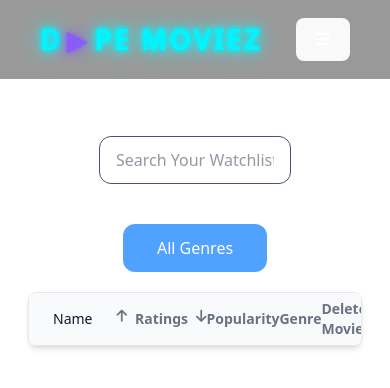
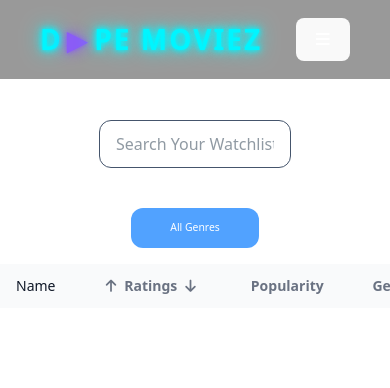
Before and after one commit to tajinder2610/Frontend-Project, a React (Vite) app: page /watchlist in a window 390 px wide. Shown: the top 388 px of the page. Built offline with nearby package versions, Linux system fonts and the light colour scheme.

Commit message:
mobile watchlist

```diff
--- a/src/components/WatchList.jsx
+++ b/src/components/WatchList.jsx
@@ -16,7 +16,7 @@ function Watchlist() {
   const [genreList, setGenreList] = useState([]);
   const [currGenre, setCurrGenre] = useState("All Genres");
 
-  // ✅ Sort Low → High
+  // Sort Low → High
   const handleAscendingRatings = useCallback(() => {
     const sorted = [...watchlist].sort(
       (a, b) => a.vote_average - b.vote_average
@@ -24,7 +24,7 @@ function Watchlist() {
     setWatchlist(sorted);
   }, [watchlist, setWatchlist]);
 
-  // ✅ Sort High → Low
+  // Sort High → Low
   const handleDescendingRatings = useCallback(() => {
     const sorted = [...watchlist].sort(
       (a, b) => b.vote_average - a.vote_average
@@ -32,17 +32,17 @@ function Watchlist() {
     setWatchlist(sorted);
   }, [watchlist, setWatchlist]);
 
-  // ✅ Search Handler
+  // Search Handler
   const handleSearch = useCallback((e) => {
     setSearch(e.target.value);
   }, []);
 
-  // ✅ Genre Click
+  // Genre Click
   const handleGenreClick = useCallback((genre) => {
     setCurrGenre(genre);
   }, []);
 
-  // ✅ Delete Handler
+  // Delete Handler
   const handleDelete = useCallback(
     (movie) => {
       removeFromWatchlist(movie);
@@ -50,23 +50,21 @@ function Watchlist() {
     [removeFromWatchlist]
   );
 
-  // ✅ Load from localStorage
+  // Load from localStorage
   useEffect(() => {
     const movies = localStorage.getItem("watchlist");
     if (!movies) return;
     setWatchlist(JSON.parse(movies));
   }, [setWatchlist]);
 
-  // ✅ Generate Genre List
+  // Generate Genre List
   useEffect(() => {
-    const allGenres = watchlist.map(
-      (movie) => genreids[movie.genre_ids[0]]
-    );
+    const allGenres = watchlist.map((movie) => genreids[movie.genre_ids[0]]);
     const uniqueGenres = new Set(allGenres);
     setGenreList(["All Genres", ...uniqueGenres]);
   }, [watchlist]);
 
-  // ✅ Memoized Filtering (Expensive Calculation)
+  // Memoized Filtering
   const filteredMovies = useMemo(() => {
     return watchlist
       .filter((movie) =>
@@ -80,7 +78,7 @@ function Watchlist() {
   }, [watchlist, search, currGenre]);
 
   return (
-    <div className="pt-[6rem] px-2 sm:px-4 md:px-8">
+    <div className="pt-20">
       {/* Searchbar */}
       <div className="flex justify-center my-10">
         <input
@@ -93,15 +91,19 @@ function Watchlist() {
       </div>
 
       {/* Genres */}
-      <div className="flex justify-center gap-2">
+      <div className="flex flex-wrap justify-center gap-2 px-2 sm:px-0 my-4">
         {genreList.map((genre) => (
           <div
             key={genre}
-            className={
-              currGenre === genre
-                ? "flex justify-center items-center h-[3rem] w-[9rem] bg-blue-400 rounded-xl text-white cursor-pointer"
-                : "flex justify-center items-center h-[3rem] w-[9rem] bg-gray-400/50 rounded-xl text-white cursor-pointer"
-            }
+            className={`
+              flex justify-center items-center
+              h-[2.5rem] sm:h-[3rem]
+              w-[8rem] sm:w-[9rem]
+              rounded-xl
+              text-white cursor-pointer
+              ${currGenre === genre ? "bg-blue-400" : "bg-gray-400/50"}
+              text-[0.65rem] sm:text-sm
+            `}
             onClick={() => handleGenreClick(genre)}
           >
             {genre}
@@ -110,57 +112,51 @@ function Watchlist() {
       </div>
 
       {/* Watchlist Table */}
-      <div className="overflow-hidden rounded-lg border border-gray-200 shadow-md m-5">
-        <table className="w-full bg-white text-left text-sm text-gray-500">
+      <div className="overflow-x-auto">
+        <table className="w-full min-w-[600px] sm:min-w-full bg-white text-left text-sm text-gray-500">
           <thead>
             <tr className="bg-gray-50">
-              <th className="px-6 py-4 font-medium text-gray-900">Name</th>
-              <th>
-                <div className="flex align-centre gap-2">
+              <th className="px-4 sm:px-6 py-3 font-medium text-gray-900">Name</th>
+              <th className="px-2 sm:px-6 py-3">
+                <div className="flex items-center gap-2 text-sm sm:text-base">
                   <i
                     className="fa-solid fa-arrow-up cursor-pointer"
                     onClick={handleAscendingRatings}
                   ></i>
-                  <div>Ratings</div>
+                  Ratings
                   <i
                     className="fa-solid fa-arrow-down cursor-pointer"
                     onClick={handleDescendingRatings}
                   ></i>
                 </div>
               </th>
-              <th>Popularity</th>
-              <th>Genre</th>
-              <th>Delete Movies</th>
+              <th className="px-2 sm:px-6 py-3">Popularity</th>
+              <th className="px-2 sm:px-6 py-3">Genre</th>
+              <th className="px-2 sm:px-6 py-3">Delete Movies</th>
             </tr>
           </thead>
 
           <tbody className="divide-y divide-gray-100 border-t border-gray-100">
             {filteredMovies.map((movie) => (
               <tr key={movie.id} className="hover:bg-gray-50">
-                <td className="flex items-center px-6 py-4 font-normal text-gray-900 gap-3">
+                <td className="flex items-center px-2 sm:px-6 py-3 font-normal text-gray-900 gap-2 sm:gap-3">
                   <img
-                    className="h-[10rem] w-[6rem] object-cover rounded"
+                    className="h-[8rem] sm:h-[10rem] w-[5rem] sm:w-[6rem] object-cover rounded-xl"
                     src={`https://image.tmdb.org/t/p/w500/${movie.poster_path}`}
                     alt={movie.title}
                   />
-                  <div className="font-medium text-gray-700 text-xl">
+                  <div
+                    className="font-medium text-gray-700 text-sm sm:text-xl truncate max-w-[100px] sm:max-w-full"
+                    title={movie.title}
+                  >
                     {movie.title}
                   </div>
                 </td>
 
-                <td className="pl-6 py-4">
-                  {parseFloat(movie.vote_average).toFixed(1)}
-                </td>
-
-                <td className="pl-6 py-4">
-                  {parseFloat(movie.popularity).toFixed(1)}
-                </td>
-
-                <td className="pl-2 py-4">
-                  {genreids[movie.genre_ids[0]]}
-                </td>
-
-                <td>
+                <td className="px-2 sm:px-6 py-3">{parseFloat(movie.vote_average).toFixed(1)}</td>
+                <td className="px-2 sm:px-6 py-3">{parseFloat(movie.popularity).toFixed(1)}</td>
+                <td className="px-2 sm:px-6 py-3">{genreids[movie.genre_ids[0]]}</td>
+                <td className="px-2 sm:px-6 py-3">
                   <button
                     onClick={() => handleDelete(movie)}
                     className="text-red-500"
```
